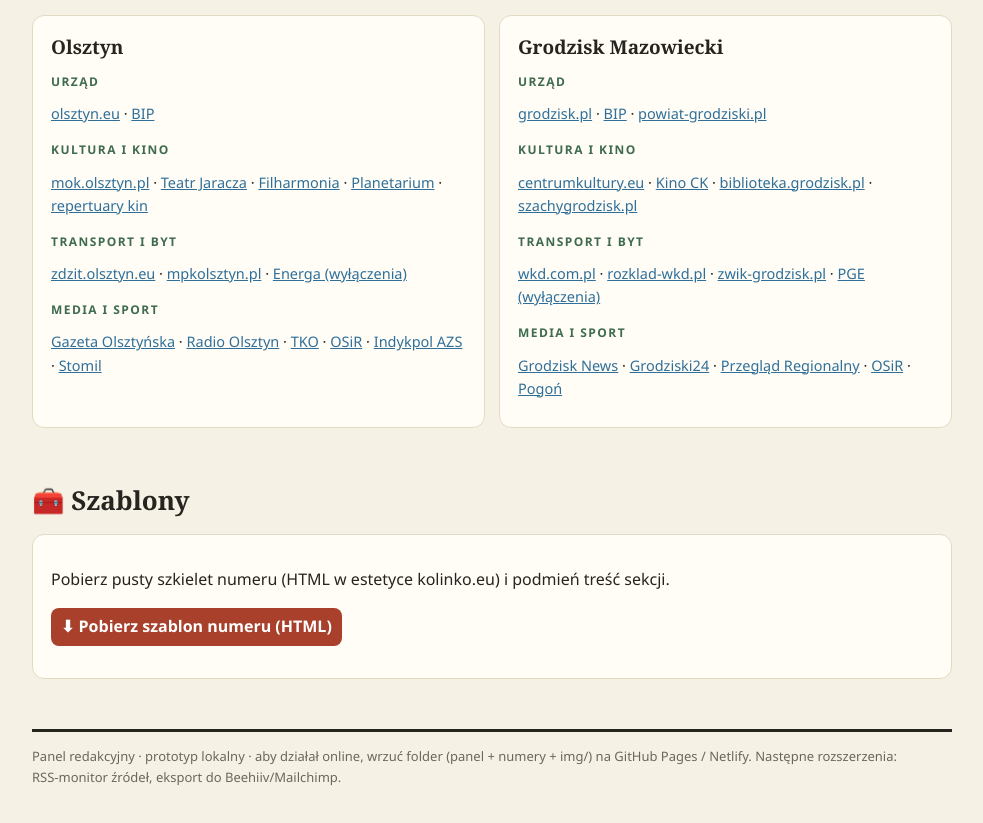
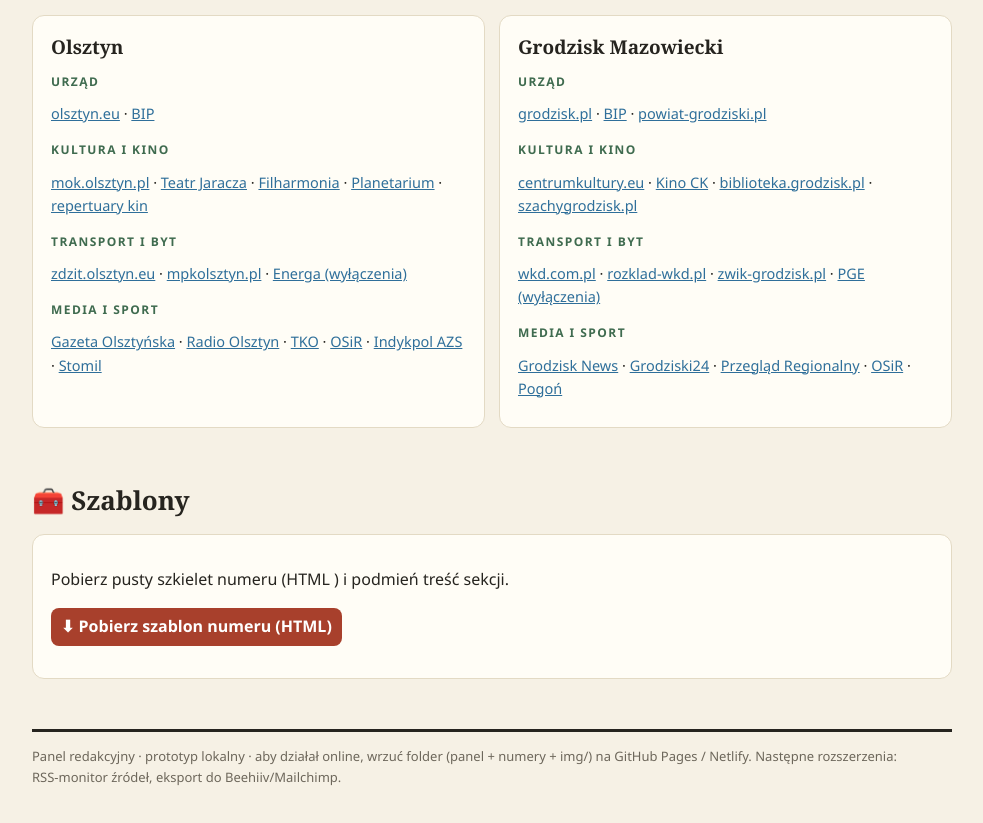
Before and after one commit to maciejkfrankowski/tygodniki, a plain HTML site: page panel.html in a window 1280 px wide. Shown: the part 1572-2395 px from the top of the page, without its empty margins (148-1131 px from the left). Drawn offline with Linux system fonts and the light colour scheme.

Commit message:
Update panel.html

```diff
--- a/panel.html
+++ b/panel.html
@@ -108,7 +108,7 @@
 
 <h2 id="szablony">🧰 Szablony</h2>
 <div class="card">
-  <p>Pobierz pusty szkielet numeru (HTML w estetyce kolinko.eu) i podmień treść sekcji.</p>
+  <p>Pobierz pusty szkielet numeru (HTML ) i podmień treść sekcji.</p>
   <p class="row"><button id="dl">⬇ Pobierz szablon numeru (HTML)</button></p>
 </div>
 
```
